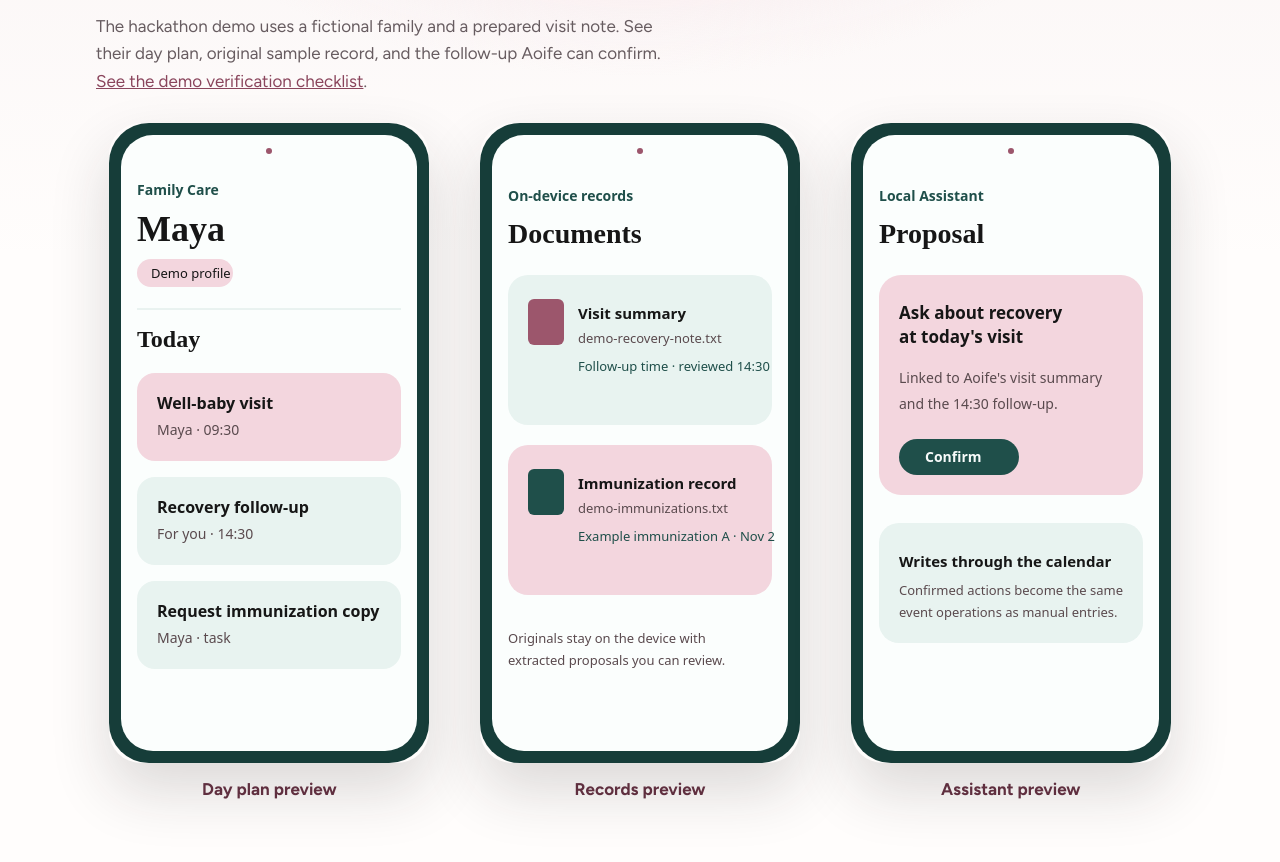
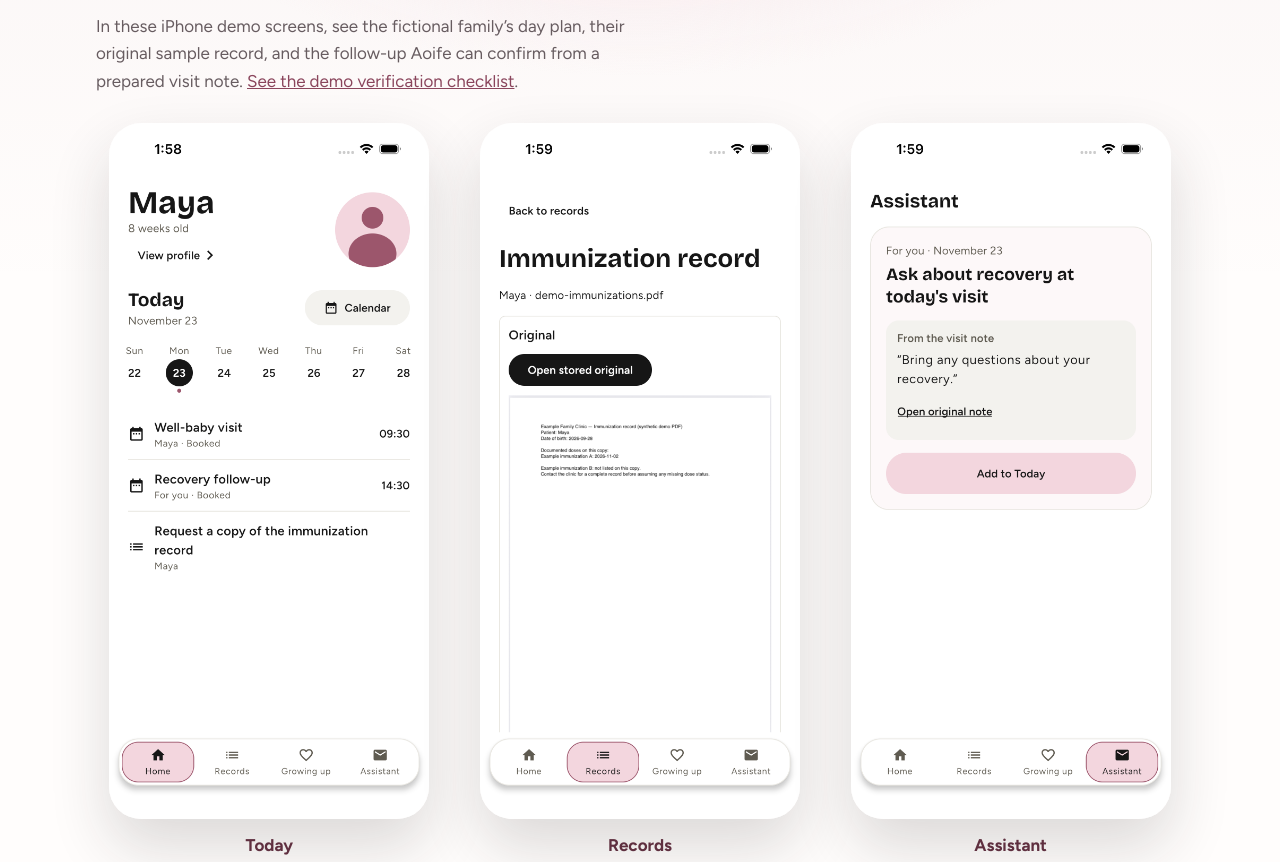
Before and after one commit to runwithfun/family-care, a website built with Vite: page site/index.html in a window 1280 px wide. Shown: the part 1406-2268 px from the top of the page. Built offline with nearby package versions, Linux system fonts and the light colour scheme.

Commit message:
design: show the verified app screens

```diff
--- a/site/index.html
+++ b/site/index.html
@@ -85,37 +85,37 @@
         <div class="section__inner">
           <h2 id="screens-title">From a visit note to Today</h2>
           <p class="section__lede">
-            The hackathon demo uses a fictional family and a prepared visit note. See their day plan, original
-            sample record, and the follow-up Aoife can confirm.
+            In these iPhone demo screens, see the fictional family’s day plan, their original sample record,
+            and the follow-up Aoife can confirm from a prepared visit note.
             <a href="https://github.com/runwithfun/family-care/issues/11">See the demo verification checklist</a>.
           </p>
           <div class="screens">
             <figure class="screen reveal">
               <img
-                src="/src/assets/screen-day.svg"
-                alt="Preview of a day plan listing Maya’s well-baby visit and related tasks"
-                width="320"
-                height="640"
+                src="/src/assets/demo-home.png"
+                alt="Today shows Maya’s well-baby visit and her mother’s recovery follow-up on November 23"
+                width="1206"
+                height="2622"
               />
-              <figcaption>Day plan preview</figcaption>
+              <figcaption>Today</figcaption>
             </figure>
             <figure class="screen reveal" style="--delay: 80ms">
               <img
-                src="/src/assets/screen-docs.svg"
-                alt="Preview of sample visit summary and immunization record cards"
-                width="320"
-                height="640"
+                src="/src/assets/demo-records.png"
+                alt="Records displays the original sample immunization PDF, with one entry absent from the copy"
+                width="1206"
+                height="2622"
               />
-              <figcaption>Records preview</figcaption>
+              <figcaption>Records</figcaption>
             </figure>
             <figure class="screen reveal" style="--delay: 160ms">
               <img
-                src="/src/assets/screen-assistant.svg"
-                alt="Preview of an Assistant proposal to ask about recovery at today’s visit"
-                width="320"
-                height="640"
+                src="/src/assets/demo-assistant.png"
+                alt="Assistant quotes the original visit note and offers to add a recovery question to Today"
+                width="1206"
+                height="2622"
               />
-              <figcaption>Assistant preview</figcaption>
+              <figcaption>Assistant</figcaption>
             </figure>
           </div>
         </div>
```
Also changed, not shown: site/src/assets/demo-assistant.png (added), site/src/assets/demo-home.png (added), site/src/assets/demo-records.png (added), site/src/assets/screen-assistant.svg (deleted), site/src/assets/screen-day.svg (deleted), site/src/assets/screen-docs.svg (deleted).
